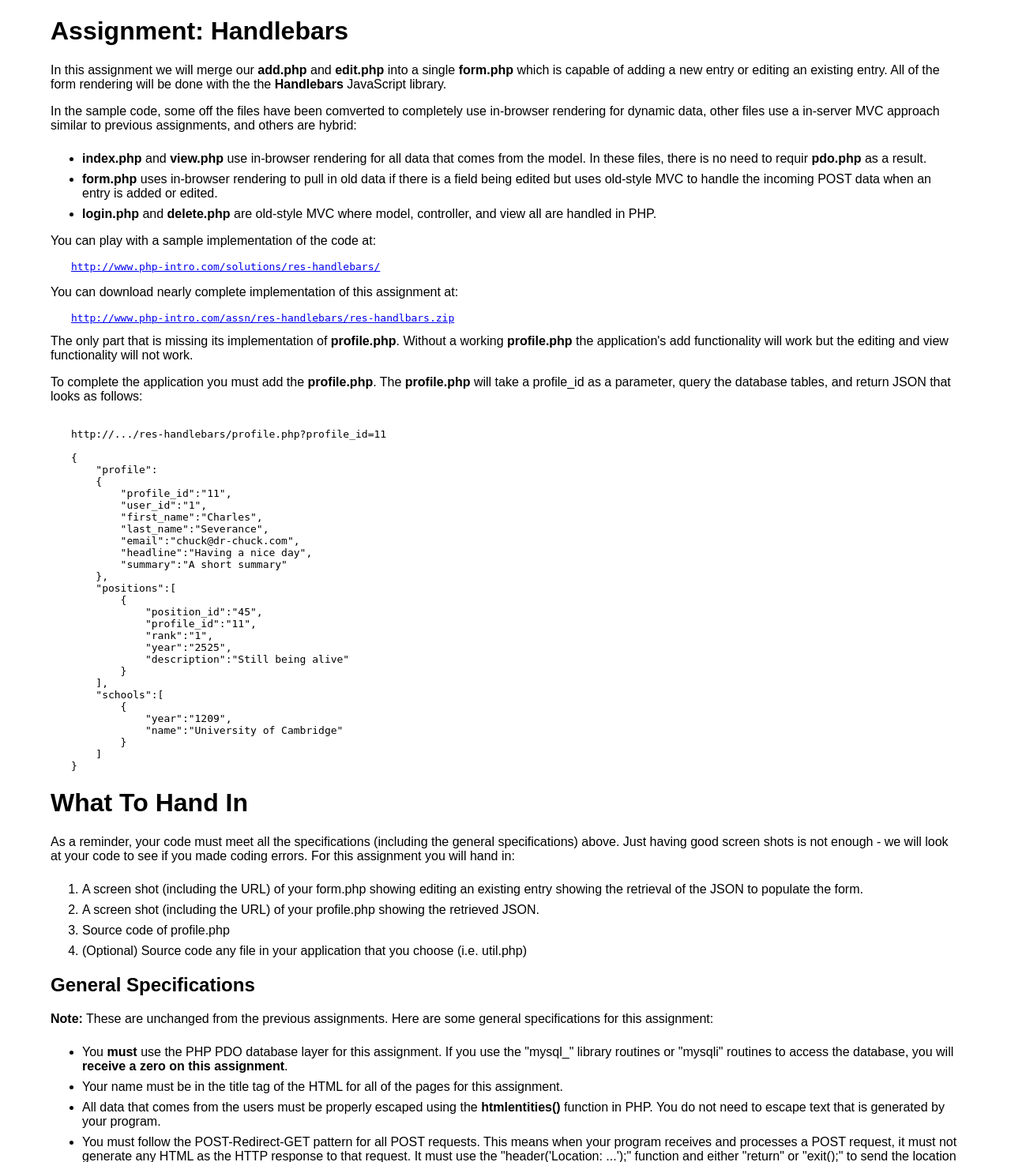
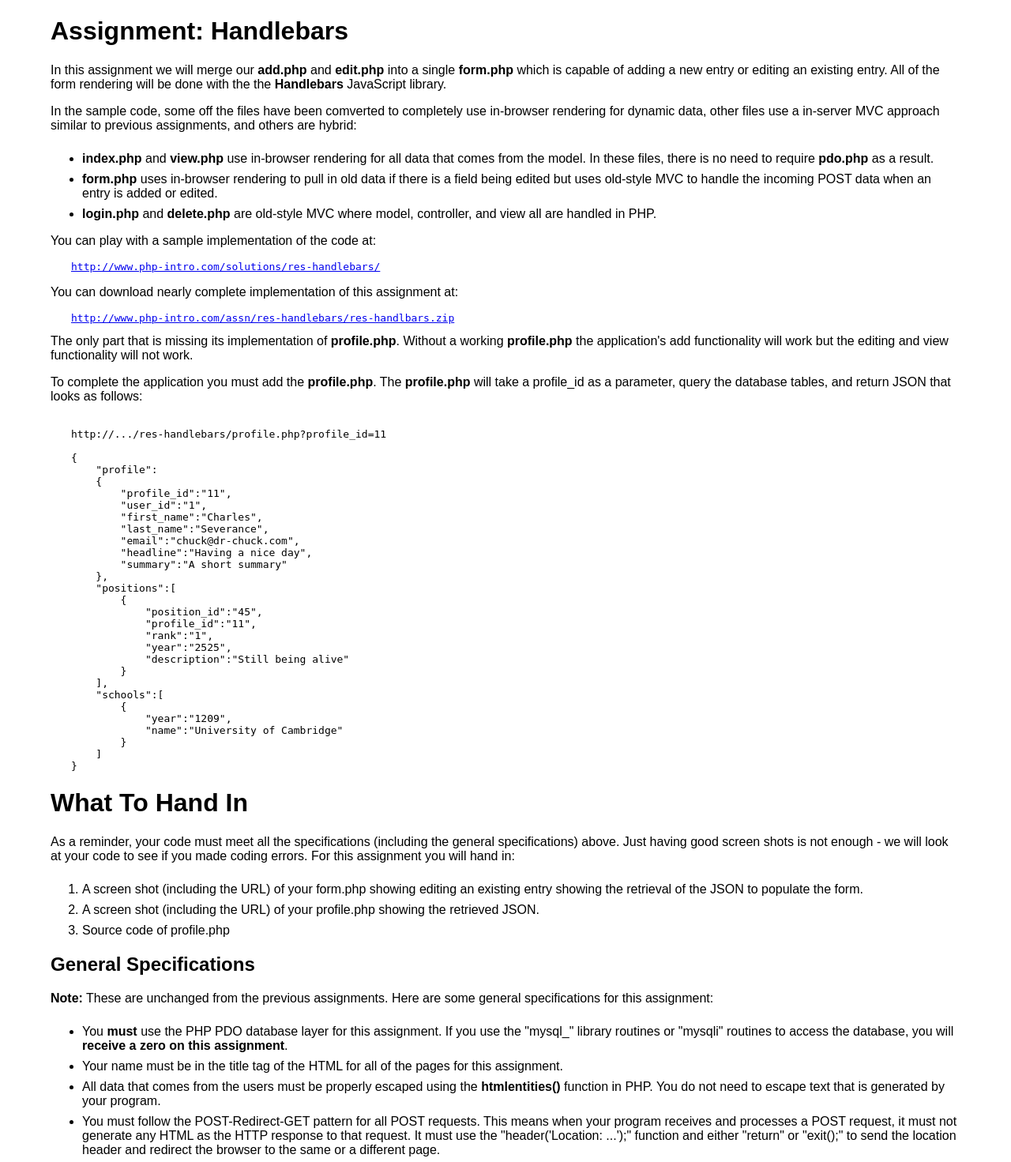
Before and after one commit to csev/wa4e, a PHP site: page /si572/assn/res-handlebars/index.php in a window 1280 px wide. Shown: the top 1471 px of the page at 79% size. Run offline with PHP 8.4, Linux system fonts and the light colour scheme.

Commit message:
Moar tweaks

```diff
--- a/assn/res-handlebars/index.php
+++ b/assn/res-handlebars/index.php
@@ -32,7 +32,7 @@ in-browser rendering for dynamic data, other files use a in-server MVC approach
 similar to previous assignments, and others are hybrid:
 <ul>
 <li><b>index.php</b> and <b>view.php</b> use in-browser rendering for all data
-that comes from the model.  In these files, there is no need to requir <b>pdo.php</b>
+that comes from the model.  In these files, there is no need to require <b>pdo.php</b>
 as a result.</li>
 <li><b>form.php</b> uses in-browser rendering to pull in old data if there is a
 field being edited but uses old-style MVC to handle the incoming POST data when
--- a/assn/res-handlebars/peer.json
+++ b/assn/res-handlebars/peer.json
@@ -15,11 +15,6 @@
       "title":"Source code of profile.php",
       "type":"code",
       "language":"php"
-    },
-    {
-      "title":"(Optional) Source code any file in your application that you choose (i.e. util.php)",
-      "type":"code",
-      "language":"php"
     }
   ],
   "totalpoints":10,
```
